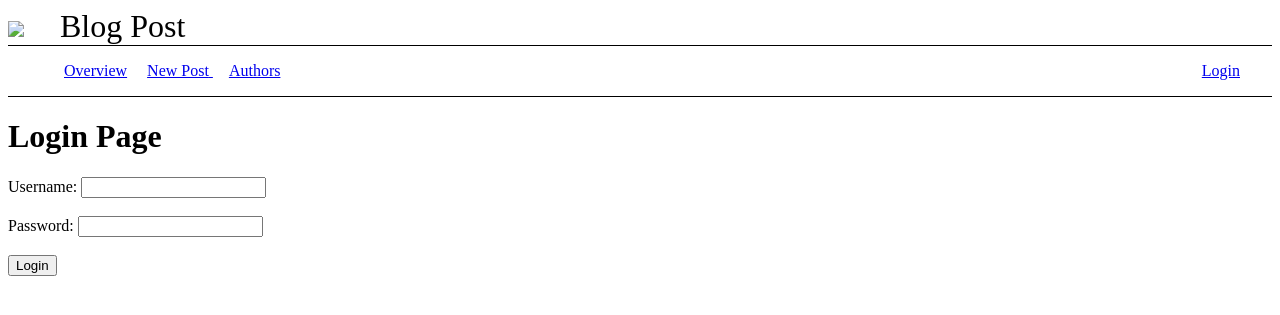
After one commit to SSEsmaeeli/blog_pure_php, a PHP site: page /login in a window 1280 px wide. The commit adds this page. Shown: the top 315 px of the page. Run offline with PHP 8.4, Linux system fonts and the light colour scheme; some libraries are stand-ins or nearby versions.

Commit message:
add base layout - login layout - login submit route and controller

```diff
--- a/app/Http/Controllers/PagesController.php
+++ b/app/Http/Controllers/PagesController.php
@@ -8,4 +8,9 @@ class PagesController
     {
         return view('index');
     }
+
+    public function login()
+    {
+        return view('login');
+    }
 }
--- /dev/null
+++ b/resources/views/layouts/footer.view.php
@@ -0,0 +1,2 @@
+</body>
+</html>
--- /dev/null
+++ b/resources/views/layouts/header.view.php
@@ -0,0 +1,45 @@
+<!doctype html>
+
+<html lang="en">
+<head>
+  <meta charset="utf-8">
+  <meta name="viewport" content="width=device-width, initial-scale=1">
+  <title>HomePage</title>
+    <style>
+        header label{
+            font-size: 2em;
+            padding-left: 1em;
+        }
+        nav {
+            border-top: 1px solid black;
+            border-bottom: 1px solid black;
+        }
+        nav ul li{
+            display: inline;
+            margin-left: 1em;
+        }
+        .float-right {
+            float: right;
+        }
+        .mr-2 {
+            margin-right: 2em;
+        }
+    </style>
+</head>
+<body>
+
+    <header>
+        <img src="https://via.placeholder.com/150">
+        <label>Blog Post</label>
+    </header>
+
+    <nav>
+        <ul>
+            <li><a href="/">Overview</a></li>
+            <!-- @todo: add auth -->
+            <li><a href="posts/create">New Post</li>
+            <li><a href="#">Authors</a></li>
+
+            <li class="float-right mr-2"><a href="/login">Login</a></li>
+        </ul>
+    </nav>
--- /dev/null
+++ b/resources/views/login.view.php
@@ -0,0 +1,11 @@
+<?php require('layouts/header.view.php'); ?>
+
+    <h1>Login Page</h1>
+
+    <form action="/login" method="post">
+        Username: <input type="text" name="username"><br><br>
+        Password: <input type="password" name="password"><br><br>
+        <button>Login</button>
+    </form>
+
+<?php require('layouts/footer.view.php'); ?>
--- a/routes/web.php
+++ b/routes/web.php
@@ -3,3 +3,6 @@
 /** @var Core\Router $router */
 
 $router->get('', 'PagesController@index');
+$router->get('login', 'PagesController@login');
+
+$router->post('login', 'LoginController@submitLogin');
```
Also changed, not shown: app/Http/Controllers/LoginController.php (added, +11 -0 lines), resources/views/index.view.php (+3 -49 lines).
